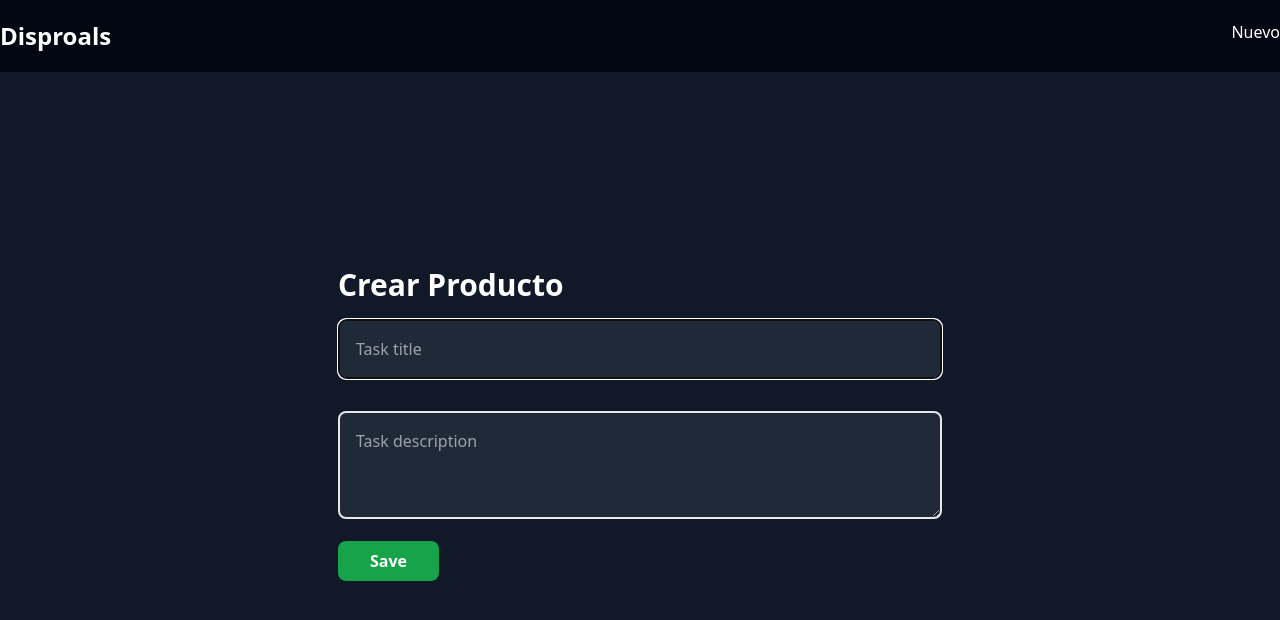
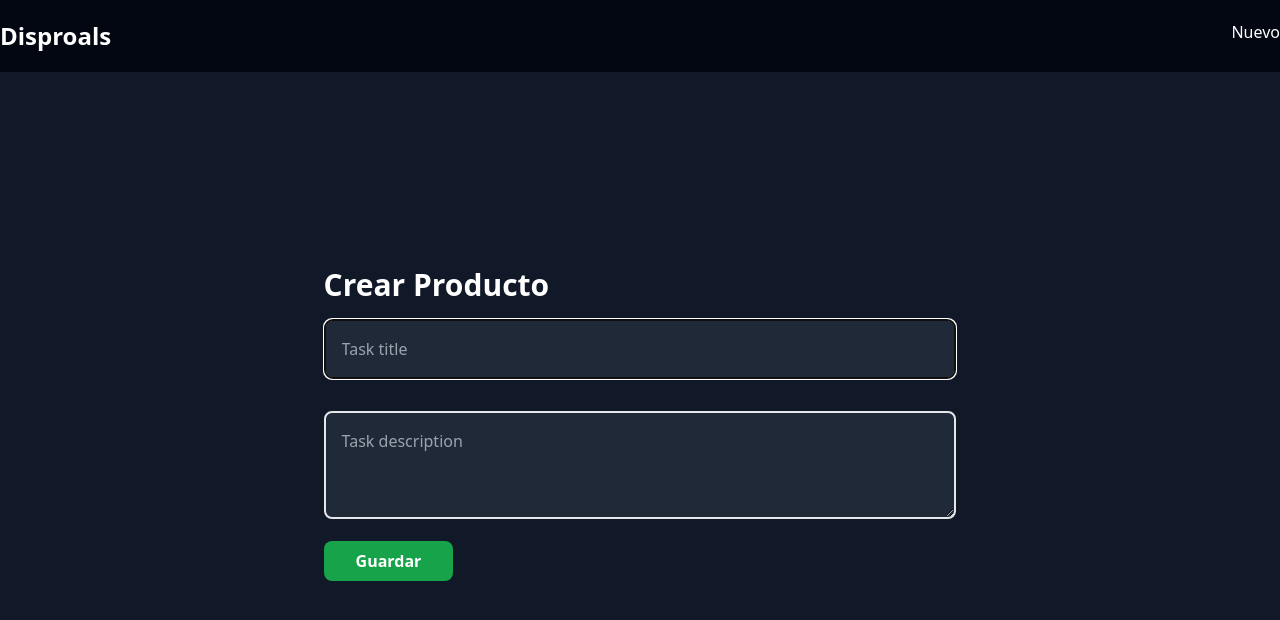
Before and after one commit to georgeinthehouse/listadeprecio1, a Next.js app: page /tasks/new in a window 1280 px wide. Shown: the top 620 px of the page. Built offline with nearby package versions, Linux system fonts and the light colour scheme.

Commit message:
Actualización a español 2

```diff
--- a/src/app/tasks/new/page.jsx
+++ b/src/app/tasks/new/page.jsx
@@ -140,7 +140,7 @@ const NewTask = () => {
         ></textarea>
 
         <button className="bg-green-600 text-white font-semibold px-8 py-2 rounded-lg">
-          {params.id ? "Update" : "Save"}
+          {params.id ? "Actualizar" : "Guardar"}
         </button>
       </form>
     </div>
```
